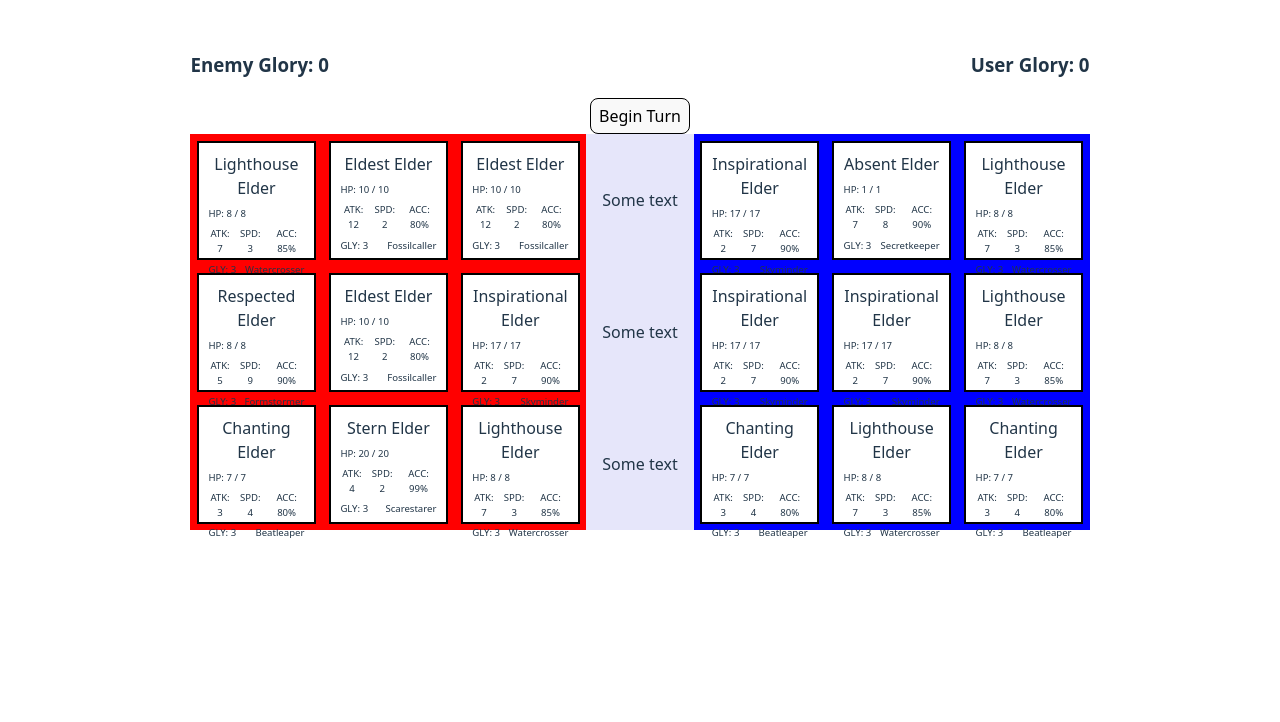
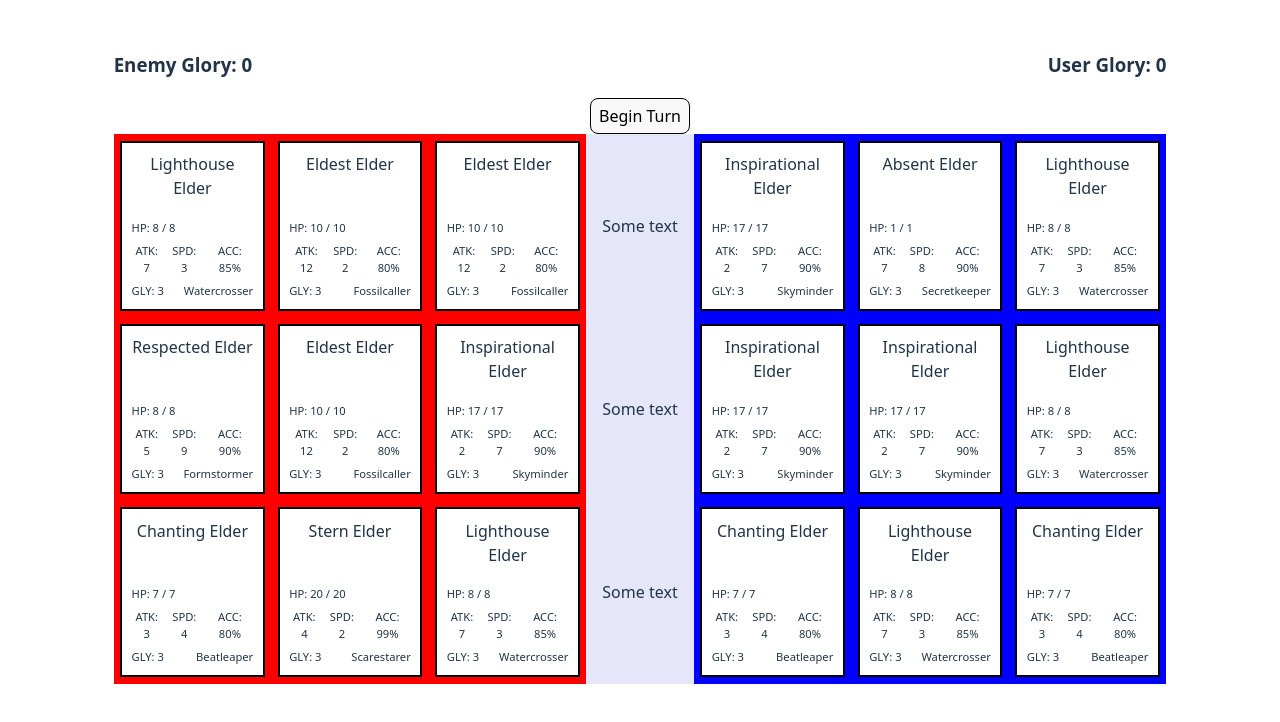
Before and after one commit to zules/archer-game, a React (Vite) app: page / in a window 1280 px wide. Shown: the top 722 px of the page. Built offline with nearby package versions, Linux system fonts and the light colour scheme.

Commit message:
make game grid larger

```diff
--- a/src/index.css
+++ b/src/index.css
@@ -70,8 +70,8 @@ div.unit {
   border: 2px solid black;
   padding: 0.4rem;
   direction: ltr;
-  width: 8vw;
-  height: 8vw;
+  width: 10vw;
+  height: 12vw;
   display: flex;
   flex-direction: column;
   justify-content: space-between;
@@ -83,7 +83,7 @@ div.unit p {
 }
 
 div.stats {
-  font-size: 0.6em;
+  font-size: 0.7em;
   display: flex;
   justify-content: space-between;
 }
```
